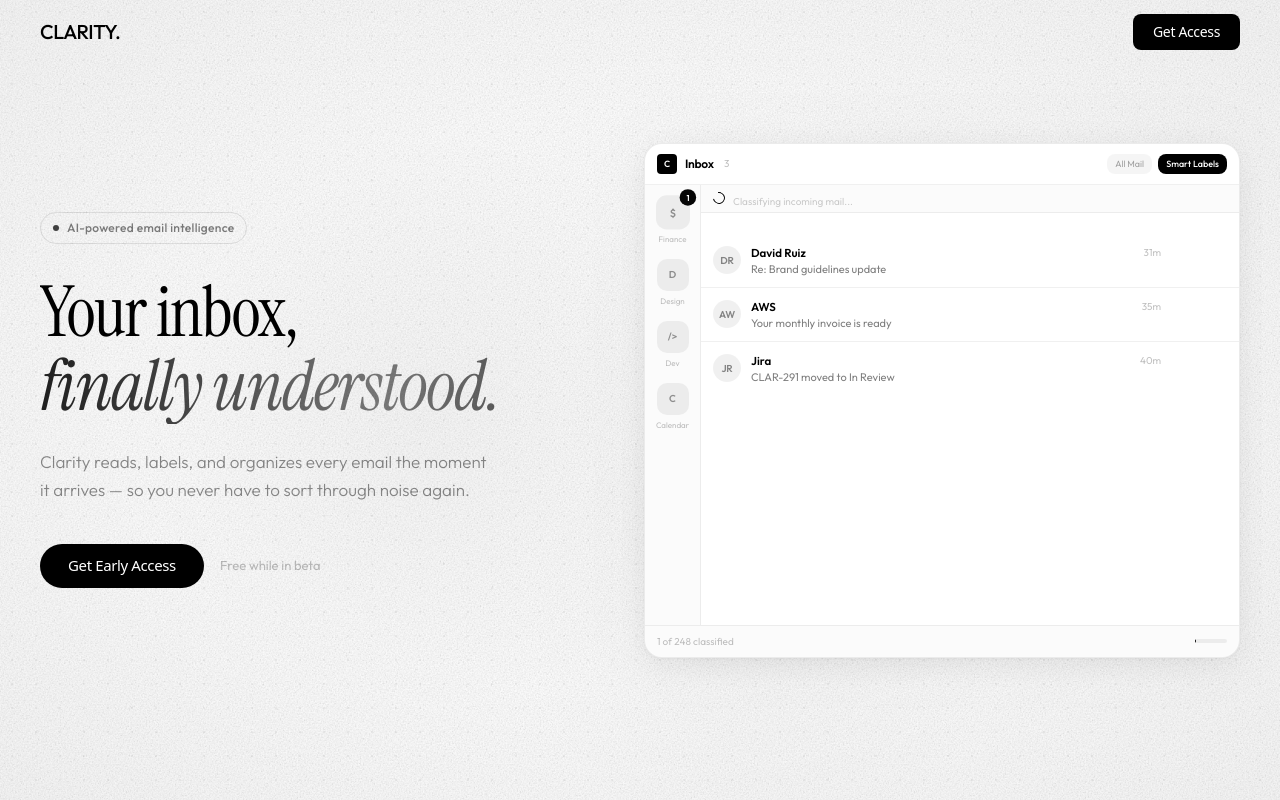
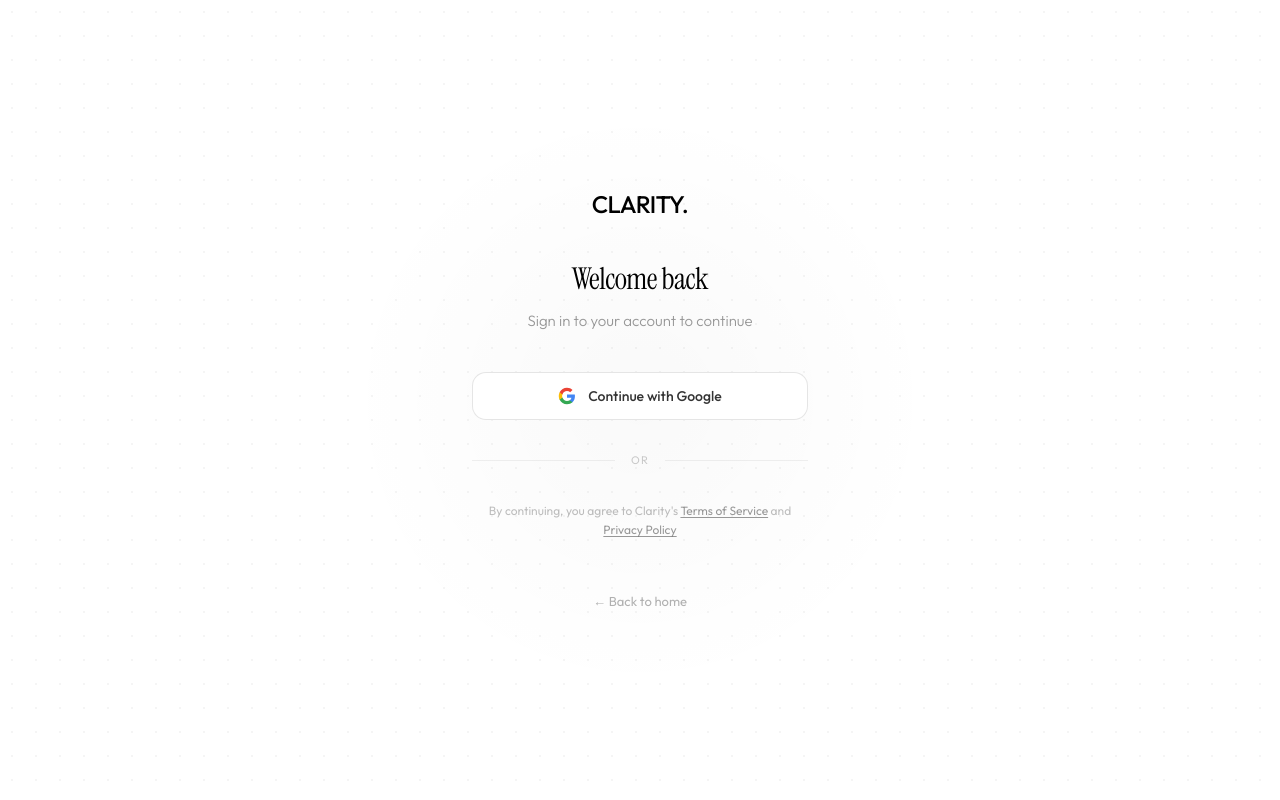
Before and after one commit to AnuragAmbekar741/Clarity, a React (Vite) app in the folder client/: page /auth in a window 1280 px wide. Built offline with nearby package versions, Linux system fonts and the light colour scheme.

Commit message:
router - tankstach and auth route added

```diff
--- a/client/package.json
+++ b/client/package.json
@@ -11,6 +11,7 @@
   },
   "dependencies": {
     "@tailwindcss/vite": "^4.1.18",
+    "@tanstack/react-router": "^1.159.5",
     "class-variance-authority": "^0.7.1",
     "clsx": "^2.1.1",
     "lucide-react": "^0.563.0",
--- a/client/src/App.tsx
+++ b/client/src/App.tsx
@@ -1,13 +1,9 @@
-import { ThemeProvider } from "./components/theme/theme-providers";
-import { LandingPage } from "./components/landing-page/LandingPage";
+import { RouterProvider } from "@tanstack/react-router";
+import { router } from "./routes/router";
 import "./global.css";
 
 function App() {
-  return (
-    <ThemeProvider defaultTheme="light">
-      <LandingPage />
-    </ThemeProvider>
-  );
+  return <RouterProvider router={router} />;
 }
 
 export default App;
--- /dev/null
+++ b/client/src/components/auth/AuthPage.tsx
@@ -0,0 +1,154 @@
+import { Link } from "@tanstack/react-router";
+import { motion } from "motion/react";
+
+function GoogleIcon() {
+  return (
+    <svg width="18" height="18" viewBox="0 0 24 24" fill="none">
+      <path
+        d="M22.56 12.25c0-.78-.07-1.53-.2-2.25H12v4.26h5.92a5.06 5.06 0 0 1-2.2 3.32v2.77h3.57c2.08-1.92 3.28-4.74 3.28-8.1z"
+        fill="#4285F4"
+      />
+      <path
+        d="M12 23c2.97 0 5.46-.98 7.28-2.66l-3.57-2.77c-.98.66-2.23 1.06-3.71 1.06-2.86 0-5.29-1.93-6.16-4.53H2.18v2.84C3.99 20.53 7.7 23 12 23z"
+        fill="#34A853"
+      />
+      <path
+        d="M5.84 14.09c-.22-.66-.35-1.36-.35-2.09s.13-1.43.35-2.09V7.07H2.18C1.43 8.55 1 10.22 1 12s.43 3.45 1.18 4.93l2.85-2.22.81-.62z"
+        fill="#FBBC05"
+      />
+      <path
+        d="M12 5.38c1.62 0 3.06.56 4.21 1.64l3.15-3.15C17.45 2.09 14.97 1 12 1 7.7 1 3.99 3.47 2.18 7.07l3.66 2.84c.87-2.6 3.3-4.53 6.16-4.53z"
+        fill="#EA4335"
+      />
+    </svg>
+  );
+}
+
+export function AuthPage() {
+  return (
+    <div className="relative min-h-screen bg-white flex items-center justify-center overflow-hidden">
+      {/* Background dot grid */}
+      <div
+        className="absolute inset-0 pointer-events-none"
+        style={{
+          backgroundImage:
+            "radial-gradient(circle, rgba(0,0,0,0.04) 1px, transparent 1px)",
+          backgroundSize: "24px 24px",
+        }}
+      />
+
+      {/* Radial glow */}
+      <div
+        className="absolute top-1/2 left-1/2 -translate-x-1/2 -translate-y-1/2 w-150 h-150 pointer-events-none"
+        style={{
+          background:
+            "radial-gradient(circle, rgba(0,0,0,0.025) 0%, transparent 70%)",
+        }}
+      />
+
+      {/* Content */}
+      <motion.div
+        initial={{ opacity: 0, y: 20, filter: "blur(8px)" }}
+        animate={{ opacity: 1, y: 0, filter: "blur(0px)" }}
+        transition={{ duration: 0.7, ease: [0.22, 1, 0.36, 1] }}
+        className="relative z-10 w-full max-w-sm mx-auto px-6"
+      >
+        <div className="flex flex-col items-center text-center">
+          {/* Logo */}
+          <motion.div
+            initial={{ scale: 0.8, opacity: 0 }}
+            animate={{ scale: 1, opacity: 1 }}
+            transition={{
+              duration: 0.5,
+              delay: 0.1,
+              ease: [0.22, 1, 0.36, 1],
+            }}
+            className="mb-10"
+          >
+            <span className="font-[Outfit] font-medium text-2xl tracking-tight text-black">
+              CLARITY.
+            </span>
+          </motion.div>
+
+          {/* Heading */}
+          <motion.h1
+            initial={{ opacity: 0, y: 12 }}
+            animate={{ opacity: 1, y: 0 }}
+            transition={{ duration: 0.6, delay: 0.2 }}
+            className="font-['Instrument_Serif'] text-3xl leading-tight tracking-[-0.02em] text-black mb-3"
+          >
+            Welcome back
+          </motion.h1>
+
+          <motion.p
+            initial={{ opacity: 0, y: 12 }}
+            animate={{ opacity: 1, y: 0 }}
+            transition={{ duration: 0.6, delay: 0.3 }}
+            className="font-[Outfit] text-[15px] text-black/40 font-light mb-10"
+          >
+            Sign in to your account to continue
+          </motion.p>
+
+          {/* Google button */}
+          <motion.button
+            initial={{ opacity: 0, y: 12 }}
+            animate={{ opacity: 1, y: 0 }}
+            transition={{ duration: 0.6, delay: 0.4 }}
+            whileHover={{ scale: 1.01, boxShadow: "0 4px 20px rgba(0,0,0,0.08)" }}
+            whileTap={{ scale: 0.98 }}
+            className="w-full flex items-center justify-center gap-3 h-12 rounded-xl border border-black/10 bg-white font-[Outfit] font-medium text-[14px] text-black/80 transition-colors hover:bg-black/2 cursor-pointer"
+          >
+            <GoogleIcon />
+            Continue with Google
+          </motion.button>
+
+          {/* Divider */}
+          <motion.div
+            initial={{ opacity: 0 }}
+            animate={{ opacity: 1 }}
+            transition={{ duration: 0.6, delay: 0.55 }}
+            className="w-full flex items-center gap-4 my-8"
+          >
+            <div className="flex-1 h-px bg-black/6" />
+            <span className="font-[Outfit] text-[11px] text-black/20 uppercase tracking-widest">
+              or
+            </span>
+            <div className="flex-1 h-px bg-black/6" />
+          </motion.div>
+
+          {/* Terms */}
+          <motion.p
+            initial={{ opacity: 0 }}
+            animate={{ opacity: 1 }}
+            transition={{ duration: 0.6, delay: 0.6 }}
+            className="font-[Outfit] text-[12px] text-black/25 leading-relaxed max-w-xs"
+          >
+            By continuing, you agree to Clarity's{" "}
+            <span className="text-black/40 underline underline-offset-2 cursor-pointer">
+              Terms of Service
+            </span>{" "}
+            and{" "}
+            <span className="text-black/40 underline underline-offset-2 cursor-pointer">
+              Privacy Policy
+            </span>
+          </motion.p>
+        </div>
+
+        {/* Back to home */}
+        <motion.div
+          initial={{ opacity: 0 }}
+          animate={{ opacity: 1 }}
+          transition={{ duration: 0.6, delay: 0.7 }}
+          className="mt-12 text-center"
+        >
+          <Link
+            to="/"
+            className="font-[Outfit] text-[13px] text-black/30 hover:text-black/60 transition-colors"
+          >
+            ← Back to home
+          </Link>
+        </motion.div>
+      </motion.div>
+    </div>
+  );
+}
--- a/client/src/components/landing-page/EmailDashboard.tsx
+++ b/client/src/components/landing-page/EmailDashboard.tsx
@@ -483,7 +483,7 @@
         </div>
 
         {/* Main content: sidebar + email list */}
-        <div className="flex h-[27.5rem]">
+        <div className="flex h-110">
           {/* Sidebar */}
           <div className="w-14 border-r border-black/6 bg-black/1.5 flex flex-col items-center py-3 gap-3.5 shrink-0">
             {categories.map((cat) => (
--- a/client/src/components/landing-page/HeroSection.tsx
+++ b/client/src/components/landing-page/HeroSection.tsx
@@ -1,3 +1,4 @@
+import { Link } from "@tanstack/react-router";
 import { Button } from "@/components/ui/button";
 import { motion } from "motion/react";
 import { EmailDashboard } from "./EmailDashboard";
@@ -82,8 +83,11 @@
               }}
               className="flex items-center gap-4"
             >
-              <Button className="bg-black text-white hover:bg-black/85 rounded-full px-7 h-11 font-[Outfit] font-medium text-[15px] tracking-tight">
-                Get Early Access
+              <Button
+                asChild
+                className="bg-black text-white hover:bg-black/85 rounded-full px-7 h-11 font-[Outfit] font-medium text-[15px] tracking-tight"
+              >
+                <Link to="/auth">Get Early Access</Link>
               </Button>
               <span className="font-[Outfit] text-[13px] text-black/25">
                 Free while in beta
--- a/client/src/components/landing-page/Navbar.tsx
+++ b/client/src/components/landing-page/Navbar.tsx
@@ -1,3 +1,4 @@
+import { Link } from "@tanstack/react-router";
 import { Button } from "@/components/ui/button";
 
 export function Navbar() {
@@ -10,8 +11,11 @@
           </span>
         </div>
 
-        <Button className="bg-black text-white hover:bg-black/85 rounded-md px-5 h-9 font-[Outfit] font-medium text-sm tracking-tight">
-          Get Access
+        <Button
+          asChild
+          className="bg-black text-white hover:bg-black/85 rounded-md px-5 h-9 font-[Outfit] font-medium text-sm tracking-tight"
+        >
+          <Link to="/auth">Get Access</Link>
         </Button>
       </div>
     </nav>
--- /dev/null
+++ b/client/src/routes/router.tsx
@@ -0,0 +1,39 @@
+import {
+  createRouter,
+  createRootRoute,
+  createRoute,
+  Outlet,
+} from "@tanstack/react-router";
+import { ThemeProvider } from "../components/theme/theme-providers";
+import { LandingPage } from "../components/landing-page/LandingPage";
+import { AuthPage } from "../components/auth/AuthPage";
+
+const rootRoute = createRootRoute({
+  component: () => (
+    <ThemeProvider defaultTheme="light">
+      <Outlet />
+    </ThemeProvider>
+  ),
+});
+
+const indexRoute = createRoute({
+  getParentRoute: () => rootRoute,
+  path: "/",
+  component: LandingPage,
+});
+
+const authRoute = createRoute({
+  getParentRoute: () => rootRoute,
+  path: "/auth",
+  component: AuthPage,
+});
+
+const routeTree = rootRoute.addChildren([indexRoute, authRoute]);
+
+export const router = createRouter({ routeTree });
+
+declare module "@tanstack/react-router" {
+  interface Register {
+    router: typeof router;
+  }
+}
```
Also changed, not shown: 1 other file (tests, documents, lock files or other folders).
